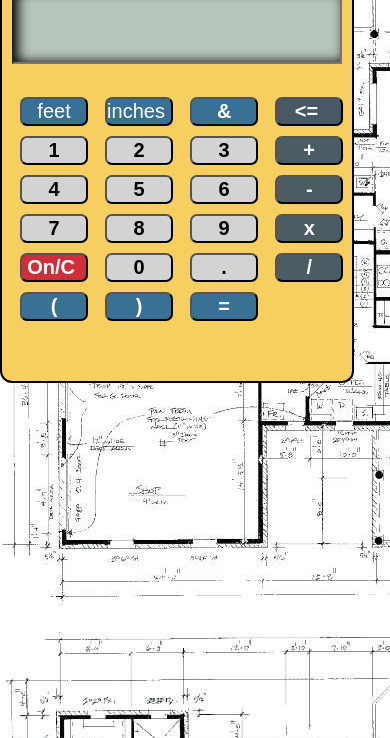
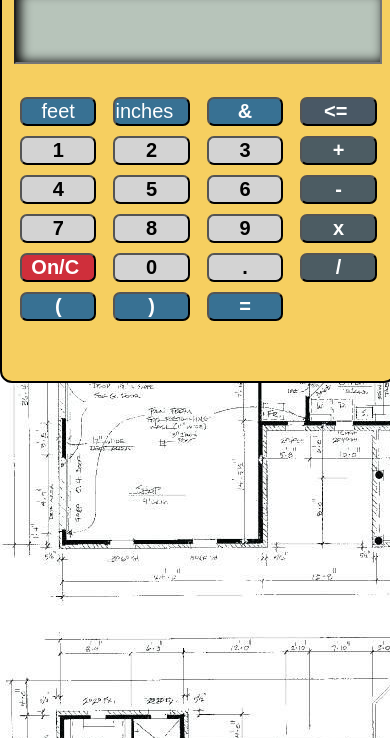
Before and after one commit to Hecano7/construction_calculator, a website: page index.html in a window 390 px wide. Shown: the part 106-844 px from the top of the page. Drawn offline with Linux system fonts and the light colour scheme.

```diff
--- a/public/style.css
+++ b/public/style.css
@@ -66,9 +66,6 @@
   box-shadow: 4px 0px 12px black inset;
 }
 @media (max-width:530px){
-  html{
-    float: left;
-  }
   #calc-contain{
     width: 98%;
     padding: 15px 5px 60px 5px;
```
